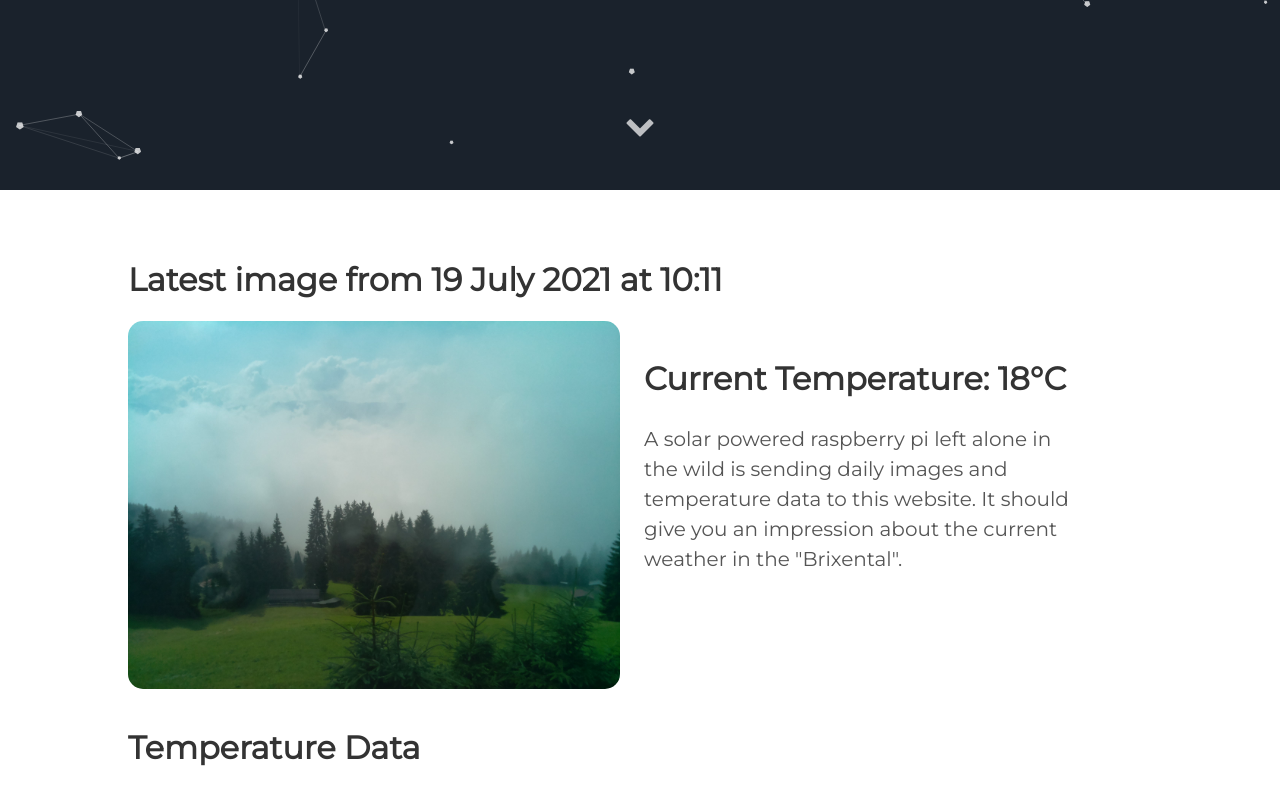
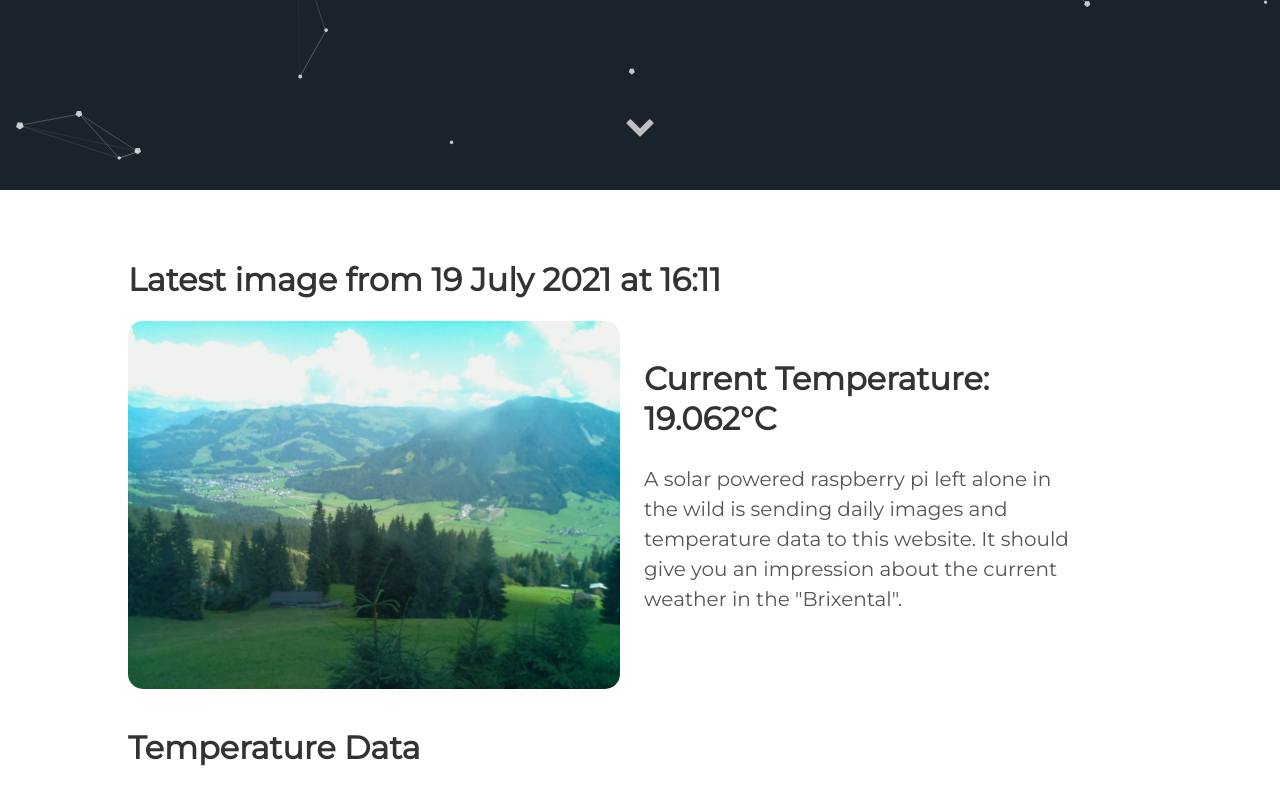
Before and after one commit to vektorious/vektorious.github.io, a Jekyll site: the page built from resources/huette.md, in a window 1280 px wide and 900 px high, scrolled down 710 px. Shown: the top 805 px of the window. Built offline with Jekyll 4.4.1, drawn with Linux system fonts in a browser that asks for light colours.

Commit message:
I'm a bot beep boop

```diff
--- a/resources/huette.md
+++ b/resources/huette.md
@@ -6,13 +6,13 @@ image: '/assets/img/'
 description: 'Live image from the Austrian alps'
 twitter_text: ' '
 ---
-## Latest image from 19 July 2021 at 10:11
+## Latest image from 19 July 2021 at 16:11
 <div class="huette">
   <div class="huette-image">
     <img src="{{ "/assets/img/huette.jpg" | prepend: site.baseurl }}">
   </div>
   <div class="huette-text">
-        <h2>Current Temperature: 18°C</h2>
+        <h2>Current Temperature: 19.062°C</h2>
         <p>A solar powered raspberry pi left alone in the wild is sending daily images and temperature data to this website. It should give you an impression about the current weather in the "Brixental".</p>
 
   </div>
```
Also changed, not shown: rpi-script/2021-07-19_161026.txt (renamed from rpi-script/2021-07-19_101023.txt, +5 -5 lines), rpi-script/huette.md (+2 -2 lines), assets/img/huette.jpg, assets/img/temp_plot.png, rpi-script/temp_plot.png, 1 other file.
